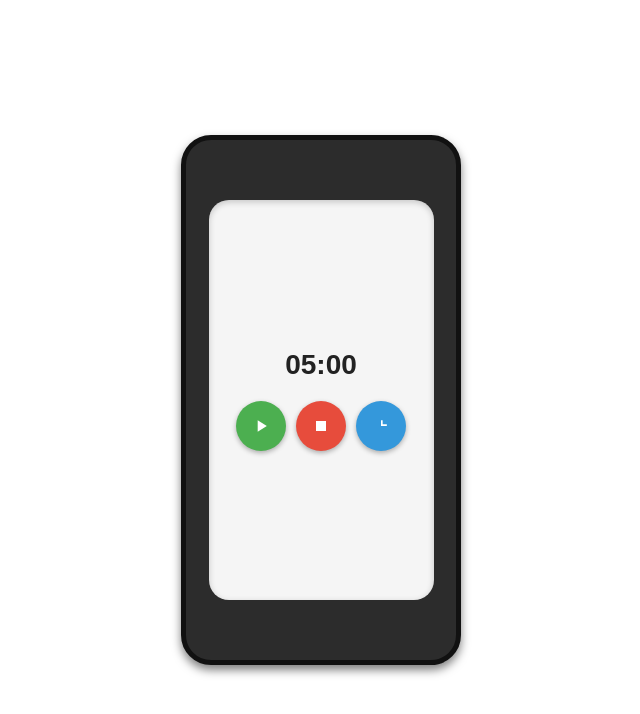
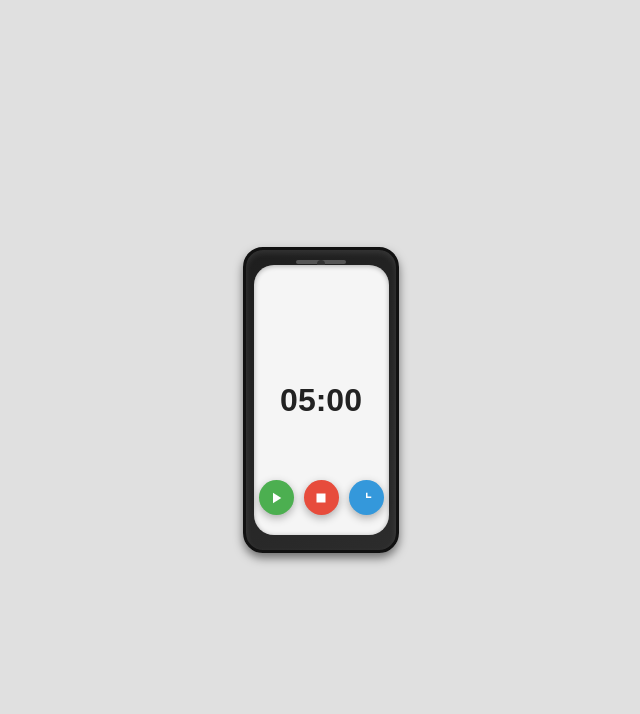
Before and after one commit to moayyadsaleh/timer-one-minute, a plain HTML site: page index.html in a window 1280 px wide. Shown: the whole page, without its empty margins (319-959 px from the left). Drawn offline with Linux system fonts and the light colour scheme.

Commit message:
Add the follwoing

```diff
--- a/index.html
+++ b/index.html
@@ -3,12 +3,13 @@
   <head>
     <meta charset="UTF-8" />
     <meta name="viewport" content="width=device-width, initial-scale=1.0" />
-    <title>Storyline Phone Timer</title>
+    <title>Realistic Phone Timer</title>
     <style>
       body {
-        font-family: Arial, sans-serif;
-        background: white;
-        color: #fff;
+        font-family: "Arial", sans-serif;
+        background: #e0e0e0;
+        color: #ffffff;
+        text-align: center;
         display: flex;
         justify-content: center;
         align-items: center;
@@ -17,58 +18,103 @@
       }
 
       .phone {
-        width: 100%;
-        max-width: 250px;
-        height: 500px;
-        background: #2c2c2c;
-        border-radius: 30px;
-        border: 5px solid #111;
-        box-shadow: 0 5px 10px rgba(0, 0, 0, 0.5);
+        width: 150px; /* Reduced width */
+        height: 300px; /* Reduced height */
+        background: linear-gradient(145deg, #1e1e1e, #2c2c2c);
+        border-radius: 20px; /* Adjusted border-radius */
+        border: 3px solid #111;
+        position: relative;
+        box-shadow: 0 5px 10px rgba(0, 0, 0, 0.5),
+          inset 0 3px 6px rgba(255, 255, 255, 0.1);
+        overflow: hidden;
         display: flex;
         flex-direction: column;
         align-items: center;
         justify-content: center;
-        padding: 10px;
+      }
+
+      .phone::before {
+        content: "";
+        width: 50px; /* Smaller notch */
+        height: 4px;
+        background: #555;
+        border-radius: 10px;
+        position: absolute;
+        top: 10px;
+      }
+
+      .front-camera {
+        width: 8px;
+        height: 8px;
+        background: #333;
+        border-radius: 50%;
+        position: absolute;
+        top: 10px;
+        left: 50%;
+        transform: translateX(-50%);
       }
 
       .screen {
         width: 90%;
-        height: 80%;
+        height: 90%;
         background: #f5f5f5;
         border-radius: 20px;
+        box-shadow: inset 0 1px 5px rgba(0, 0, 0, 0.3);
         display: flex;
         flex-direction: column;
         justify-content: center;
         align-items: center;
-        box-shadow: inset 0 2px 6px rgba(0, 0, 0, 0.2);
+        position: relative;
       }
 
       #timer {
-        font-size: 28px;
+        font-size: 32px; /* Smaller font size */
         font-weight: bold;
         color: #222;
-        margin-bottom: 20px;
       }
 
       .buttons {
+        position: absolute;
+        bottom: 20px; /* Reduced bottom margin */
         display: flex;
-        gap: 10px;
+        gap: 10px; /* Reduced gap */
       }
 
       .button {
-        width: 50px;
-        height: 50px;
+        width: 40px; /* Smaller button */
+        height: 40px;
         border-radius: 50%;
         display: flex;
         justify-content: center;
         align-items: center;
         cursor: pointer;
-        box-shadow: 0 2px 5px rgba(0, 0, 0, 0.3);
+        box-shadow: 0 3px 8px rgba(0, 0, 0, 0.3);
         transition: transform 0.2s;
+      }
+      .button {
+        width: 35px; /* Smaller button */
+        height: 35px;
+        border-radius: 50%;
+        display: flex;
+        justify-content: center;
+        align-items: center;
+        cursor: pointer;
+        box-shadow: 0 3px 8px rgba(0, 0, 0, 0.3);
+        transition: transform 0.2s;
+      }
+
+      .button-icon {
+        width: 16px; /* Smaller icon size */
+        height: 16px;
+        fill: #ffffff;
       }
 
       .button:hover {
         transform: scale(1.05);
+      }
+
+      .button:active {
+        transform: scale(0.9);
       }
 
       .start-button {
@@ -84,14 +130,15 @@
       }
 
       .button-icon {
-        width: 20px;
-        height: 20px;
-        fill: #fff;
+        width: 18px; /* Smaller icon size */
+        height: 18px;
+        fill: #ffffff;
       }
     </style>
   </head>
   <body>
     <div class="phone">
+      <div class="front-camera"></div>
       <div class="screen">
         <div id="timer">05:00</div>
         <div class="buttons">
@@ -114,10 +161,7 @@
       </div>
     </div>
 
-    <audio
-      id="alarm-sound"
-      src="https://www.soundjay.com/button/sounds/beep-07.mp3"
-    ></audio>
+    <audio id="alarm-sound" src="timer.mp3"></audio>
 
     <script>
       let timerDuration = 300;
```
Also changed, not shown: 1 other file.
